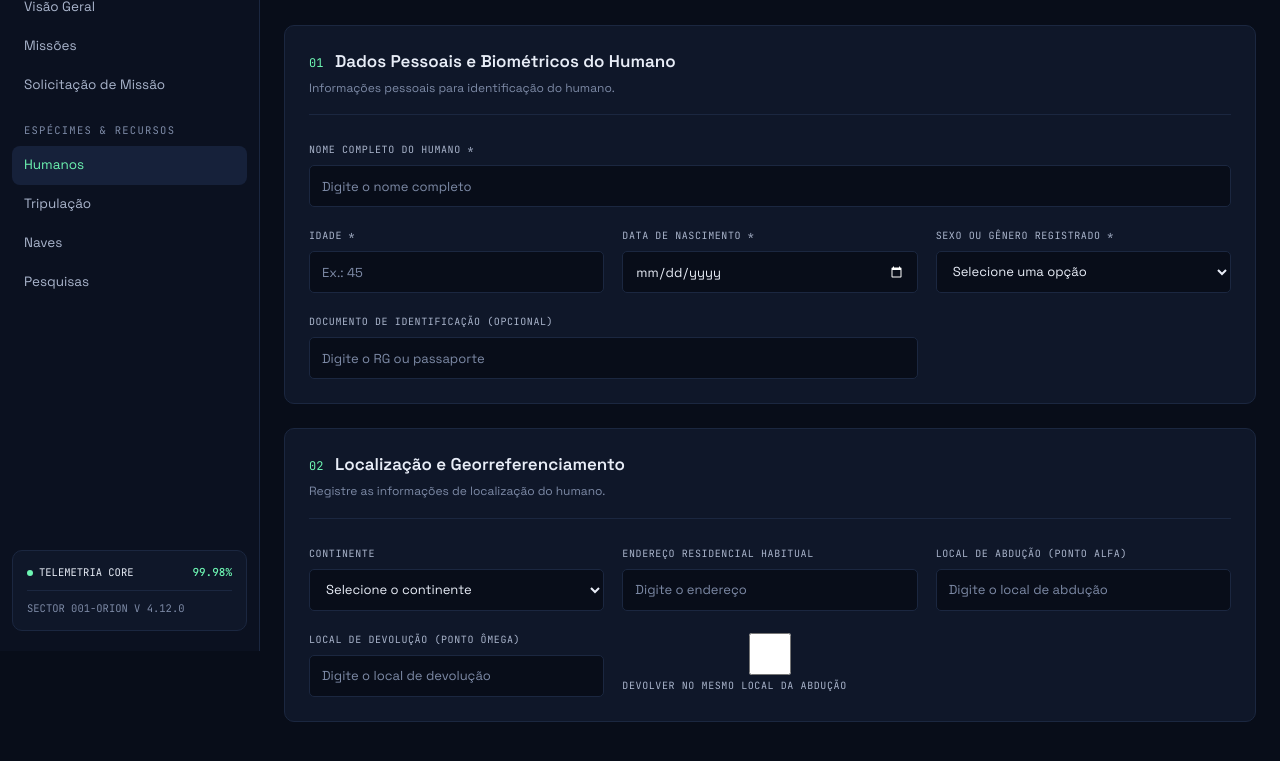
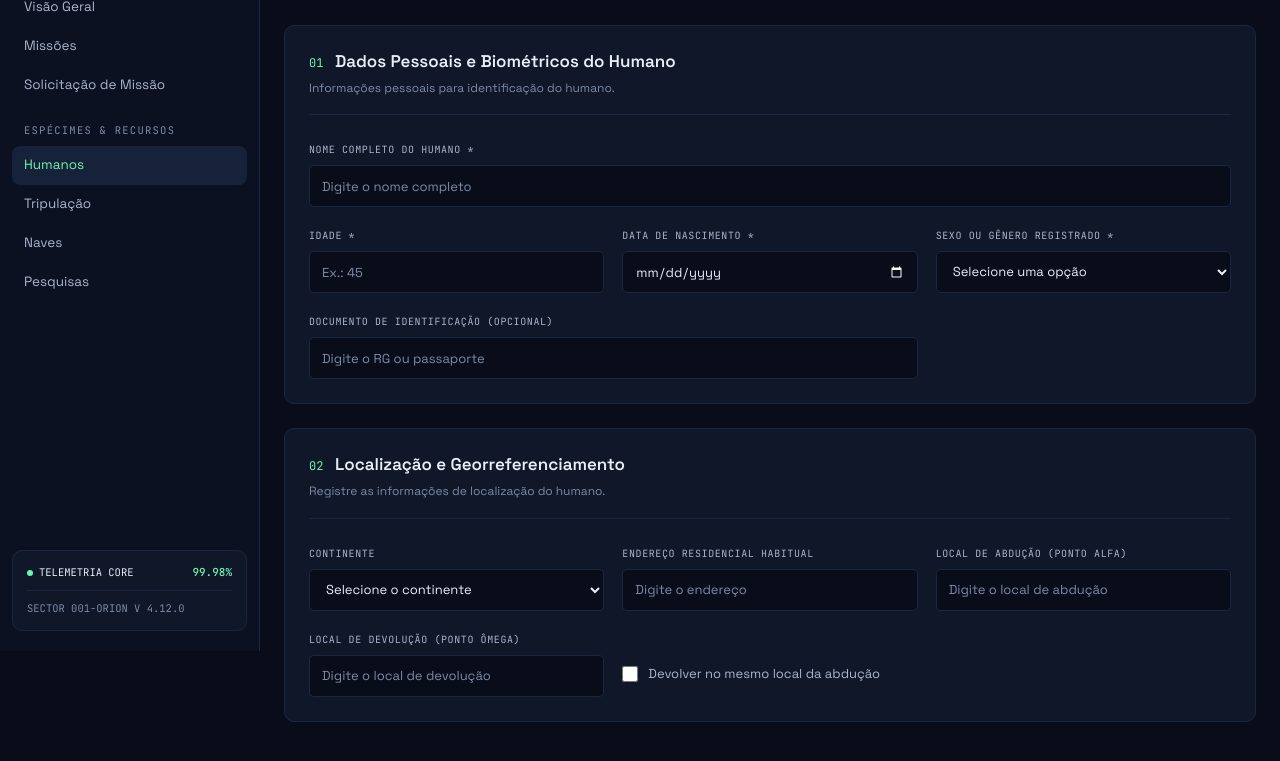
Before and after one commit to Fatec-sorocaba-2-semestre-eng-soft-II/aliens-project, a plain HTML site: page pages/cadastro-humano.html in a window 1280 px wide. Shown: the part 149-910 px from the top of the page. Drawn offline with Linux system fonts and the light colour scheme.

Commit message:
:lipstick: feat(css): estilizar checkbox da localização

```diff
--- a/css/style.css
+++ b/css/style.css
@@ -757,3 +757,31 @@ h1 {
         grid-column: 1;
     }
 }
+
+/* --- Checkbox: mesmo local de abdução e devolução --- */
+
+.campo input[type="checkbox"] {
+    width: 16px;
+    height: 16px;
+    accent-color: var(--green);
+    cursor: pointer;
+}
+
+.campo:has(input[type="checkbox"]) {
+    flex-direction: row;
+    align-items: center;
+    gap: 10px;
+    align-self: end;
+    margin-bottom: 14px;
+}
+
+.campo:has(input[type="checkbox"]) label {
+    display: flex;
+    align-items: center;
+    gap: 10px;
+    cursor: pointer;
+    font-family: var(--font);
+    font-size: 13px;
+    letter-spacing: normal;
+    text-transform: none;
+}
```
